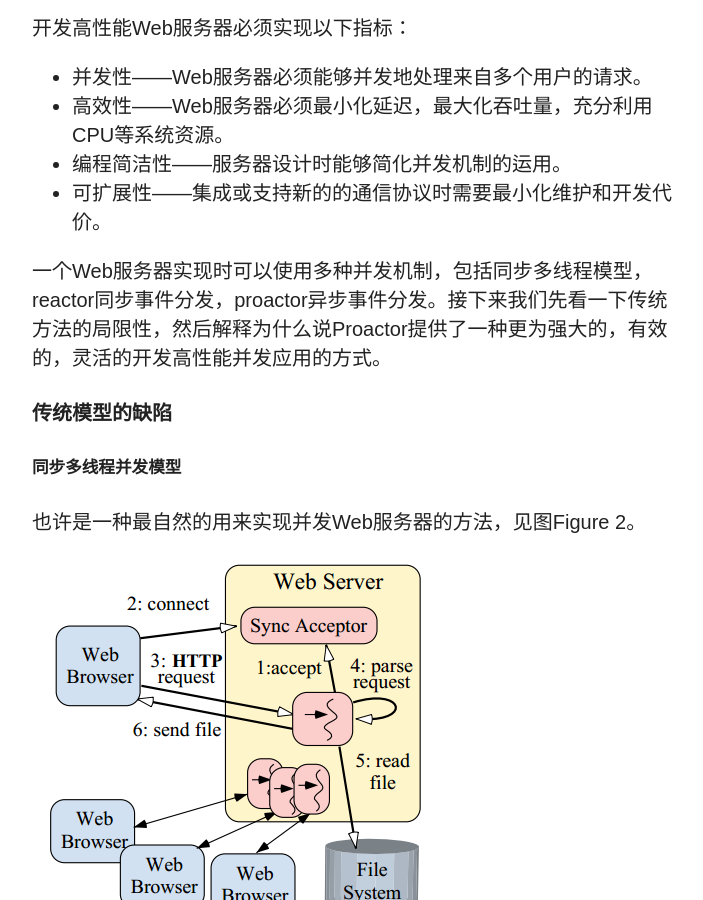
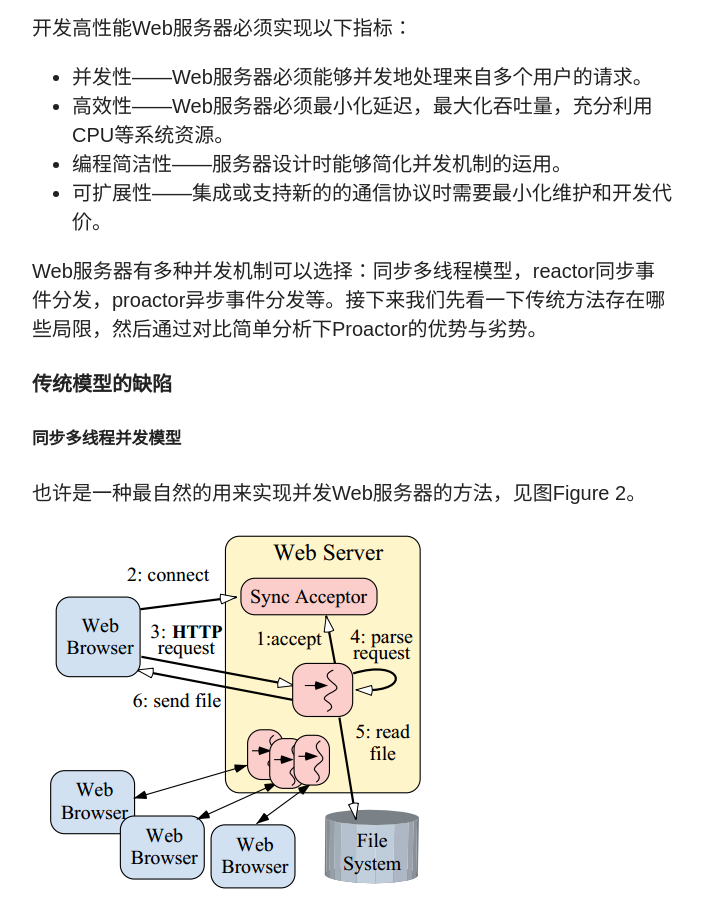
Before and after one commit to wuyu201321060203/wuyu201321060203.github.io, a Jekyll site: the page built from _posts/2015-02-18-Proactor.md, in a window 1280 px wide and 900 px high, scrolled down 1921 px. Shown: the whole window, without its empty margins (318-1021 px from the left). Built offline with Jekyll 4.4.1, drawn with Linux system fonts in a browser that asks for light colours; nearby versions of some CDN libraries; some web fonts are replaced; comment, search, counter and statistics services are not loaded.

Commit message:
update Proactor blog

```diff
--- a/_posts/2015-02-18-Proactor.md
+++ b/_posts/2015-02-18-Proactor.md
@@ -27,7 +27,7 @@ share: true
 - 编程简洁性——服务器设计时能够简化并发机制的运用。
 - 可扩展性——集成或支持新的的通信协议时需要最小化维护和开发代价。
 
-一个Web服务器实现时可以使用多种并发机制，包括同步多线程模型，reactor同步事件分发，proactor异步事件分发。接下来我们先看一下传统方法的局限性，然后解释为什么说Proactor提供了一种更为强大的，有效的，灵活的开发高性能并发应用的方式。
+Web服务器有多种并发机制可以选择：同步多线程模型，reactor同步事件分发，proactor异步事件分发等。接下来我们先看一下传统方法存在哪些局限，然后通过对比简单分析下Proactor的优势与劣势。
 
 ####传统模型的缺陷
 
```
